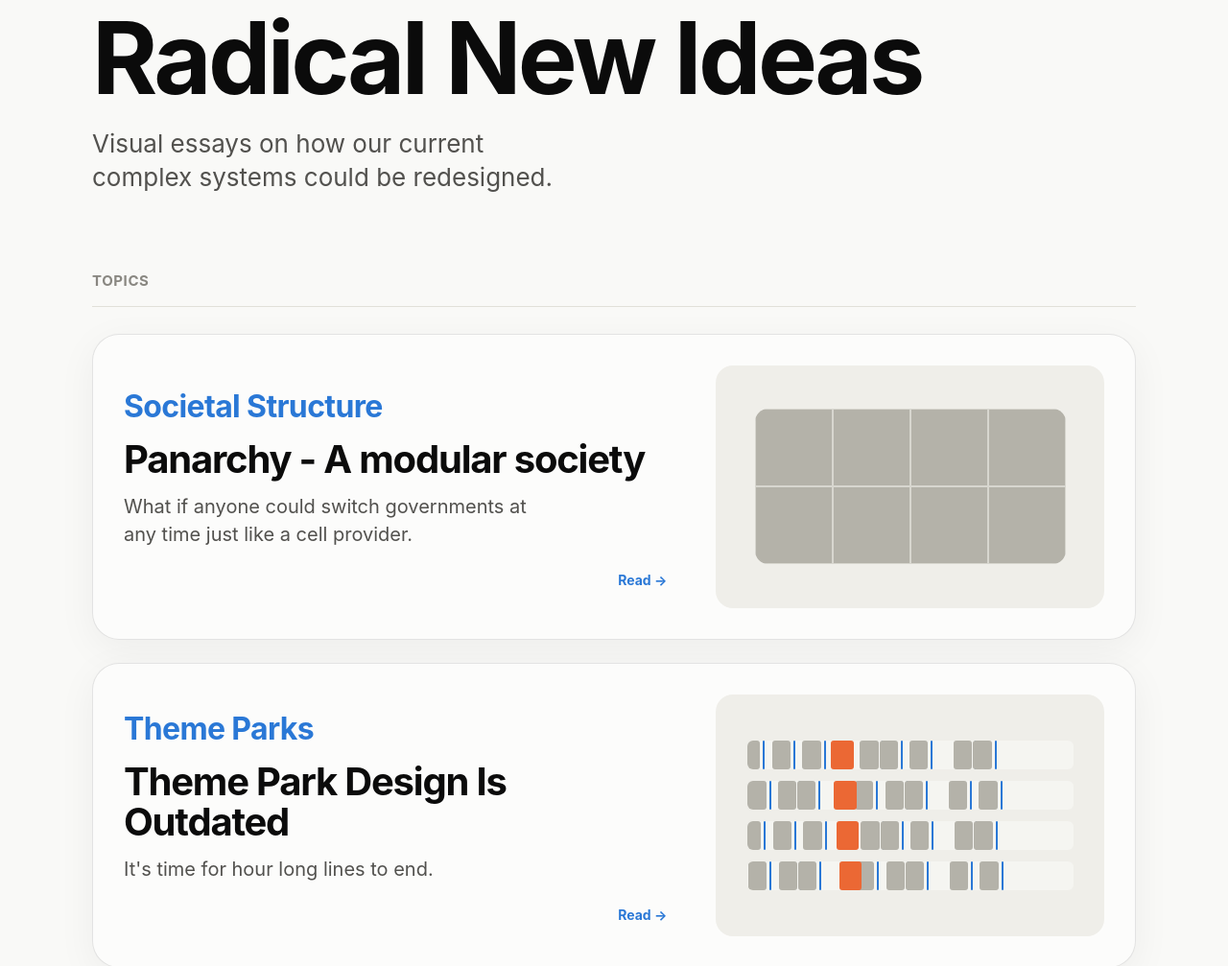
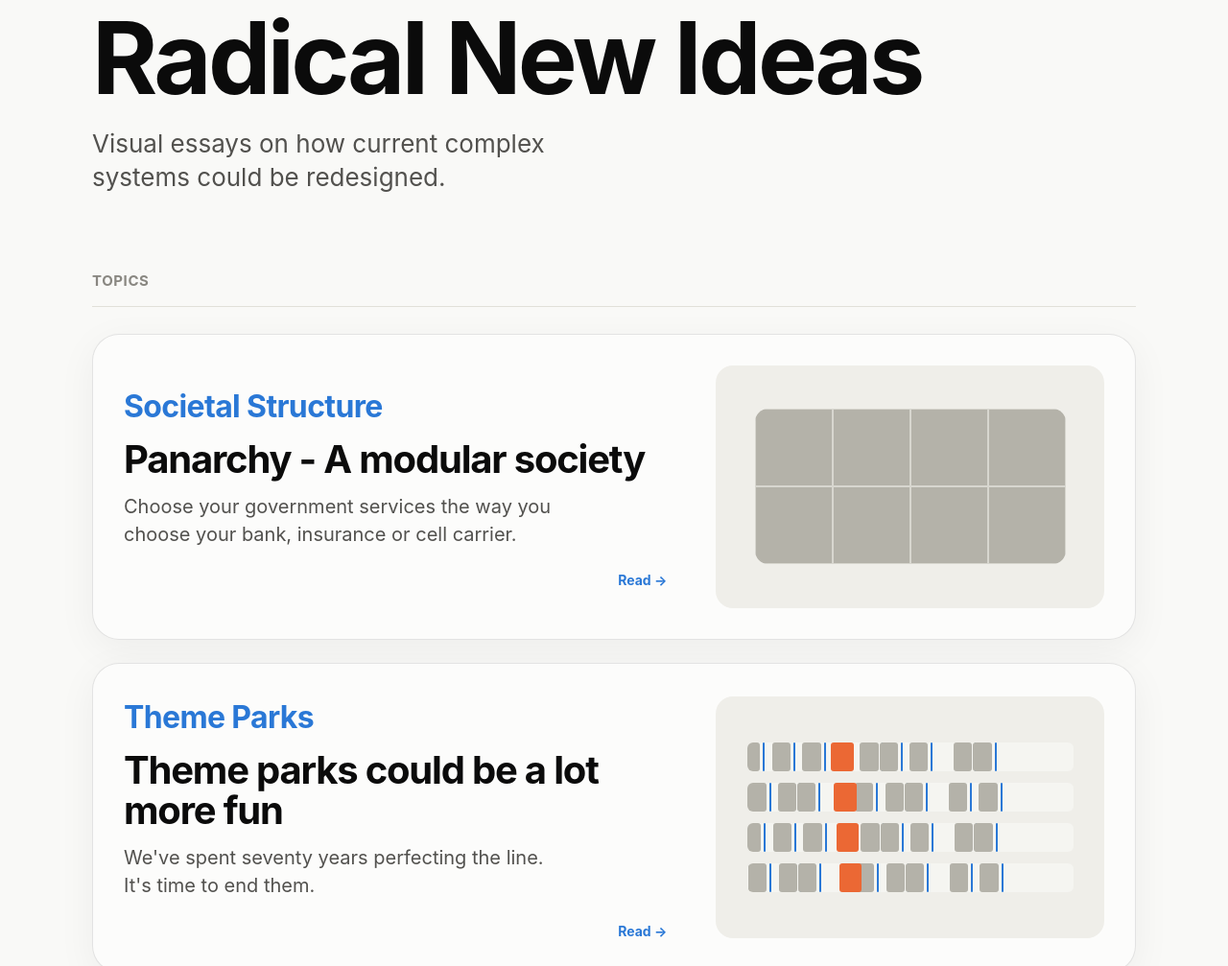
Before and after one commit to 256ArtsDeveloper/Radical-New-Ideas-Website, a plain HTML site: page index.html in a window 1280 px wide. Shown: the part 180-1187 px from the top of the page at 96% size. Drawn offline with Linux system fonts and the light colour scheme.

Commit message:
Theme parks: rename article, update descriptions; tweak homepage copy

```diff
--- a/index.html
+++ b/index.html
@@ -4,7 +4,7 @@
 <meta charset="utf-8">
 <meta name="viewport" content="width=device-width, initial-scale=1, viewport-fit=cover">
 <title>Radical New Ideas</title>
-<meta name="description" content="Visual essays on how our current complex systems could be redesigned.">
+<meta name="description" content="Visual essays on how current complex systems could be redesigned.">
 <link rel="icon" href="./favicon.ico" sizes="16x16 32x32 48x48">
 <link rel="icon" href="./assets/icon.svg" type="image/svg+xml" sizes="any">
 <link rel="apple-touch-icon" href="./apple-touch-icon.png" sizes="180x180">
@@ -85,7 +85,7 @@ footer { border-top: 1px solid var(--hair); padding: 28px 16px 48px; text-align:
 <main class="wrap">
   <section class="intro">
     <h1>Radical New Ideas</h1>
-    <p>Visual essays on how our current complex systems could be redesigned.</p>
+    <p>Visual essays on how current complex systems could be redesigned.</p>
   </section>
 
   <div class="list-h"><h2>Topics</h2></div>
@@ -95,7 +95,7 @@ footer { border-top: 1px solid var(--hair); padding: 28px 16px 48px; text-align:
       <div>
         <span class="meta">Societal Structure</span>
         <h3>Panarchy - A modular society</h3>
-        <p>What if anyone could switch governments at any time just like a cell provider.</p>
+        <p>Choose your government services the way you choose your bank, insurance or cell carrier.</p>
         <div class="foot"><span class="go">Read →</span></div>
       </div>
       <div class="art mod" aria-hidden="true"><div class="mods"><i style="--d:0;--c:var(--ride)"></i><i style="--d:1;--c:var(--play)"></i><i style="--d:2;--c:var(--food)"></i><i style="--d:3;--c:var(--rest)"></i><i style="--d:4;--c:var(--rest)"></i><i style="--d:5;--c:var(--ride)"></i><i style="--d:6;--c:var(--play)"></i><i style="--d:7;--c:var(--food)"></i></div></div>
@@ -103,8 +103,8 @@ footer { border-top: 1px solid var(--hair); padding: 28px 16px 48px; text-align:
     <a class="article" href="articles/theme-park-design-is-outdated/">
       <div>
         <span class="meta">Theme Parks</span>
-        <h3>Theme Park Design Is Outdated</h3>
-        <p>It's time for hour long lines to end.</p>
+        <h3>Theme parks could be a lot more fun</h3>
+        <p>We've spent seventy years perfecting the line. It's time to end them.</p>
         <div class="foot"><span class="go">Read →</span></div>
       </div>
       <div class="art" aria-hidden="true" data-art="daybars"></div>
```
Also changed, not shown: articles/theme-park-design-is-outdated/index.html (+4 -4 lines).
